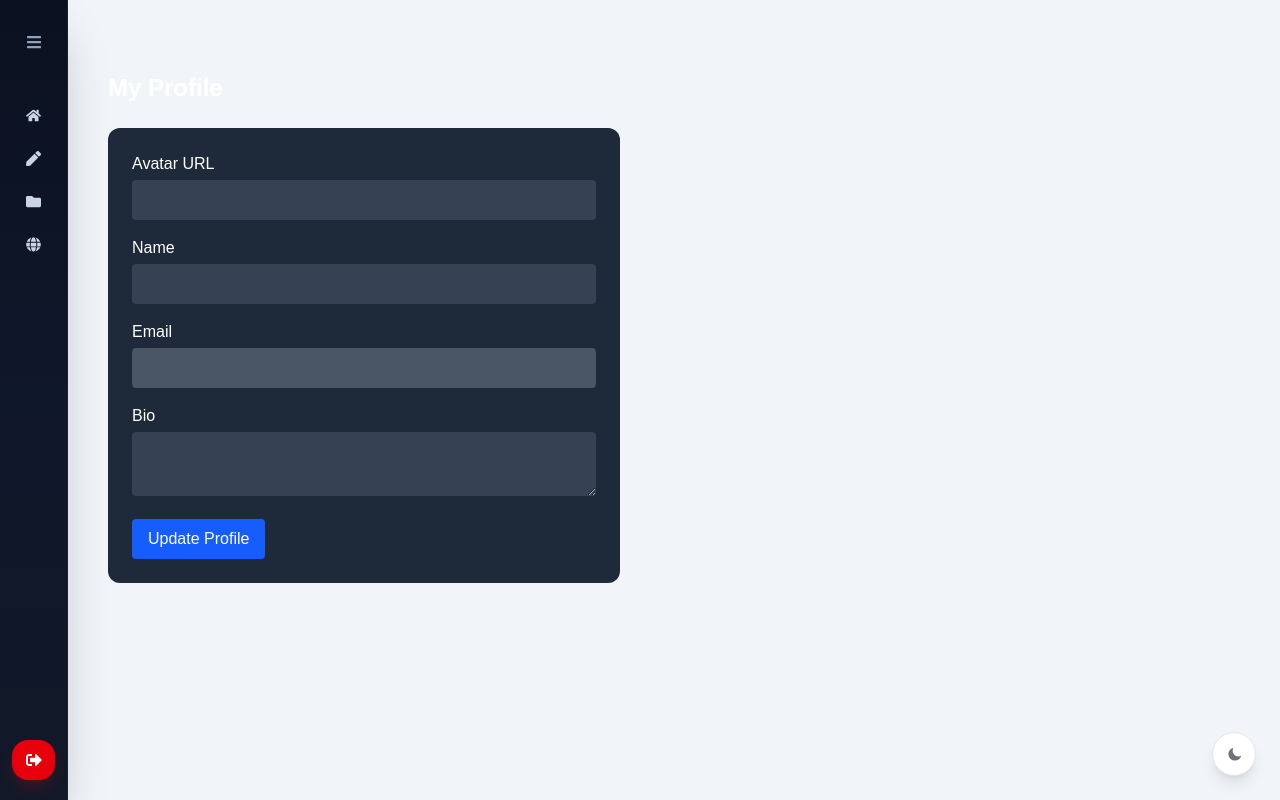
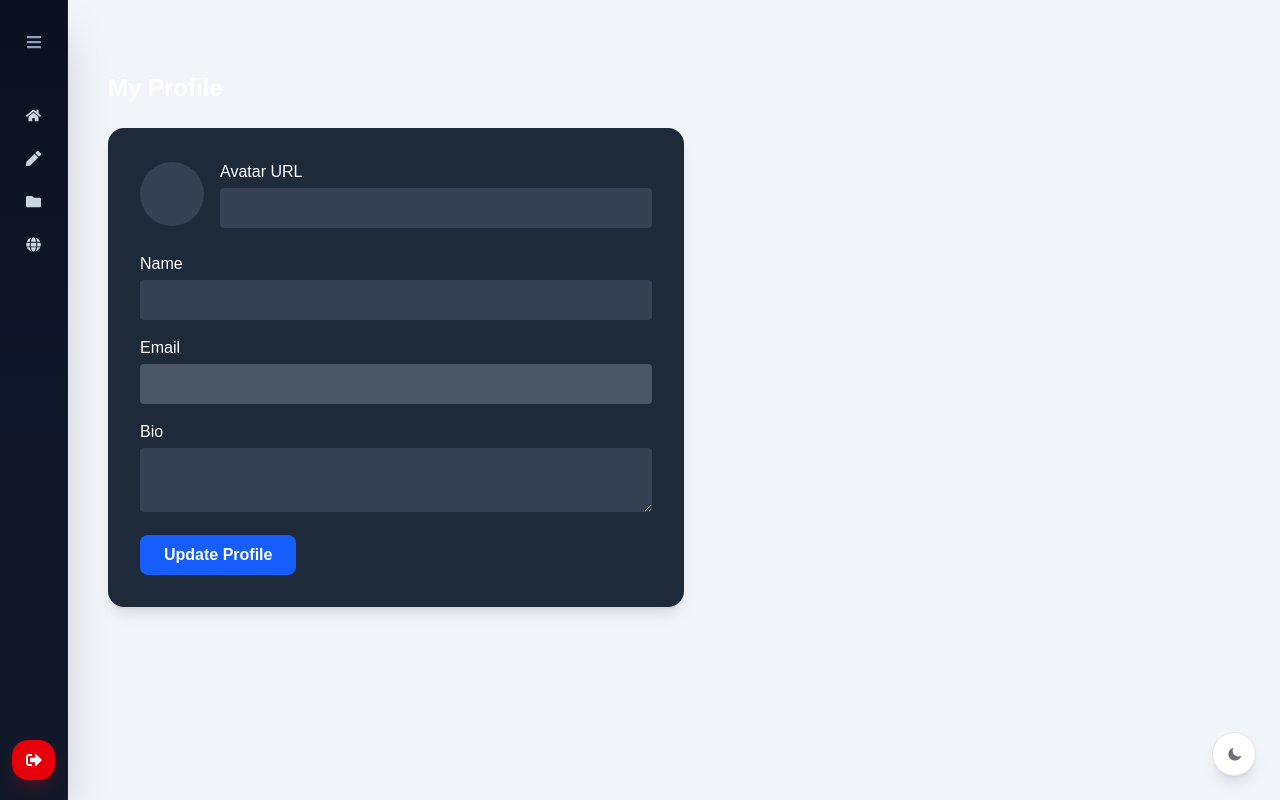
Before and after one commit to himanshu6889/blog-cms, a React (Vite) app in the folder frontend/: page /admin/profile in a window 1280 px wide. Built offline with nearby package versions, Linux system fonts and the light colour scheme; no server answers; sample sign-in values are in the browser's storage.

Commit message:
second commit

```diff
--- a/frontend/src/pages/admin/Profile.jsx
+++ b/frontend/src/pages/admin/Profile.jsx
@@ -46,19 +46,35 @@ export default function Profile() {
     <div className="p-6 text-white">
       <h1 className="text-2xl font-bold mb-6">My Profile</h1>
 
-      <div className="bg-gray-800 p-6 rounded-xl max-w-lg">
+      <div className="bg-gray-800 p-8 rounded-2xl max-w-xl shadow-lg">
 
         {/* Avatar */}
-        <div className="mb-4">
-          <label>Avatar URL</label>
-          <input
-            type="text"
-            value={user.avatar || ""}
-            onChange={(e) =>
-              setUser({ ...user, avatar: e.target.value })
-            }
-            className="w-full p-2 mt-1 bg-gray-700 rounded"
-          />
+        <div className="mb-6 flex items-center gap-4">
+          {/* Avatar Preview */}
+          <div className="w-16 h-16 rounded-full bg-gray-700 flex items-center justify-center overflow-hidden">
+            {user.avatar ? (
+              <img
+                src={user.avatar}
+                alt="avatar"
+                className="w-full h-full object-cover"
+              />
+            ) : (
+              <span className="text-xl font-bold text-white">
+                {user.name?.charAt(0).toUpperCase()}
+              </span>
+            )}
+          </div>
+
+          {/* Input */}
+          <div className="flex-1">
+            <label className="block mb-1">Avatar URL</label>
+            <input
+              type="text"
+              value={user.avatar || ""}
+              onChange={(e) => setUser({ ...user, avatar: e.target.value })}
+              className="w-full p-2 bg-gray-700 rounded"
+            />
+          </div>
         </div>
 
         {/* Name */}
@@ -67,9 +83,7 @@ export default function Profile() {
           <input
             type="text"
             value={user.name}
-            onChange={(e) =>
-              setUser({ ...user, name: e.target.value })
-            }
+            onChange={(e) => setUser({ ...user, name: e.target.value })}
             className="w-full p-2 mt-1 bg-gray-700 rounded"
           />
         </div>
@@ -90,16 +104,14 @@ export default function Profile() {
           <label>Bio</label>
           <textarea
             value={user.bio || ""}
-            onChange={(e) =>
-              setUser({ ...user, bio: e.target.value })
-            }
+            onChange={(e) => setUser({ ...user, bio: e.target.value })}
             className="w-full p-2 mt-1 bg-gray-700 rounded"
           />
         </div>
 
         <button
           onClick={handleUpdate}
-          className="bg-blue-600 px-4 py-2 rounded"
+          className="bg-blue-600 hover:bg-blue-700 transition px-6 py-2 rounded-lg font-semibold"
         >
           Update Profile
         </button>
```
